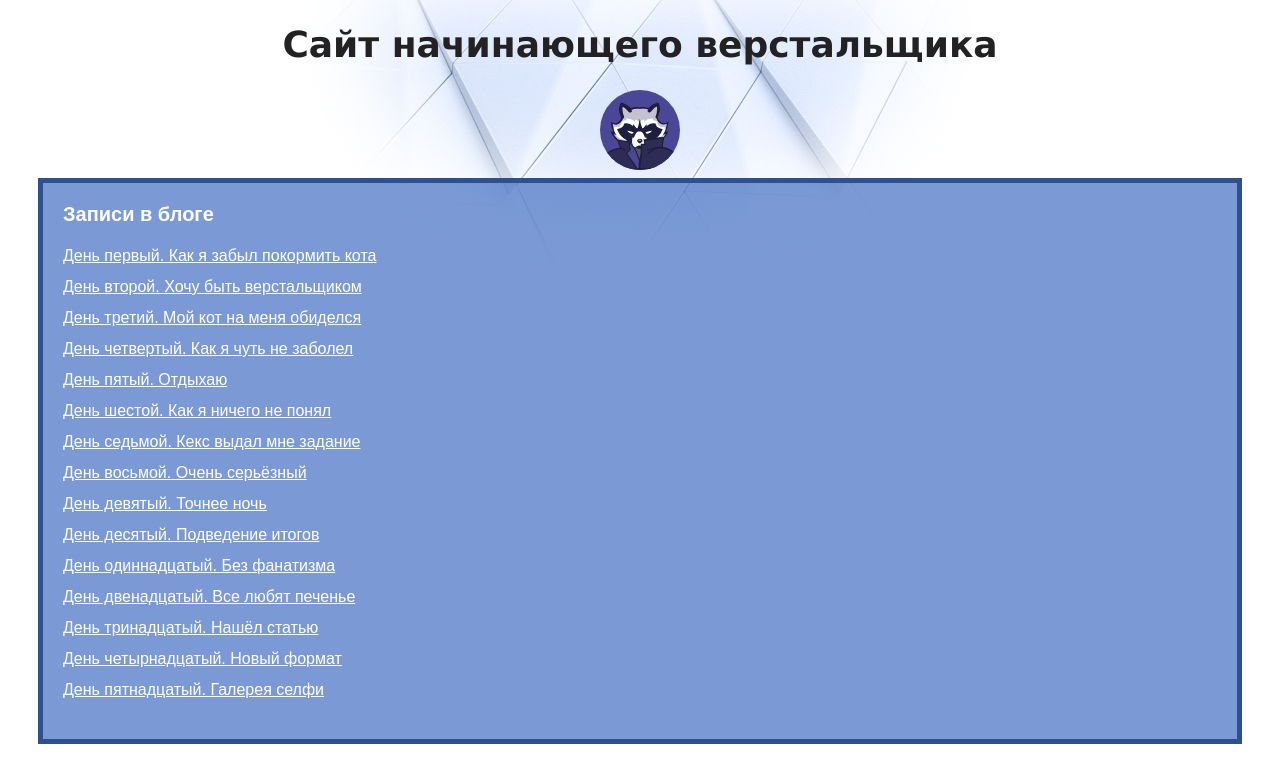
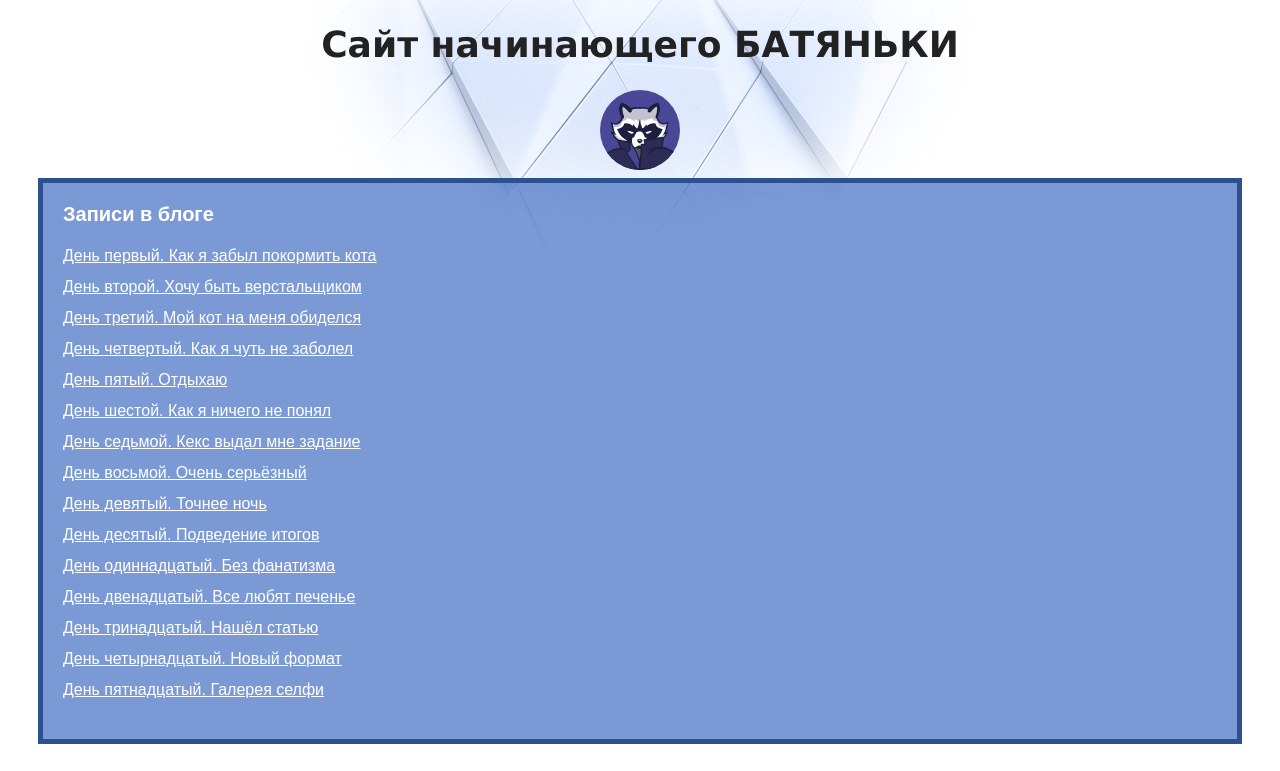
Before and after one commit to Kashtan/boss, a plain HTML site: page index.html in a window 1280 px wide. Shown: the top 771 px of the page. Drawn offline with Linux system fonts and the light colour scheme.

Commit message:
Батя2

```diff
--- a/index.html
+++ b/index.html
@@ -7,7 +7,7 @@
   </head>
   <body>
     <header>
-      <h1 class="page-title">Сайт начинающего верстальщика</h1>
+      <h1 class="page-title">Сайт начинающего БАТЯНЬКИ</h1>
     </header>
     <main>
       <div class="avatar-container">
```
